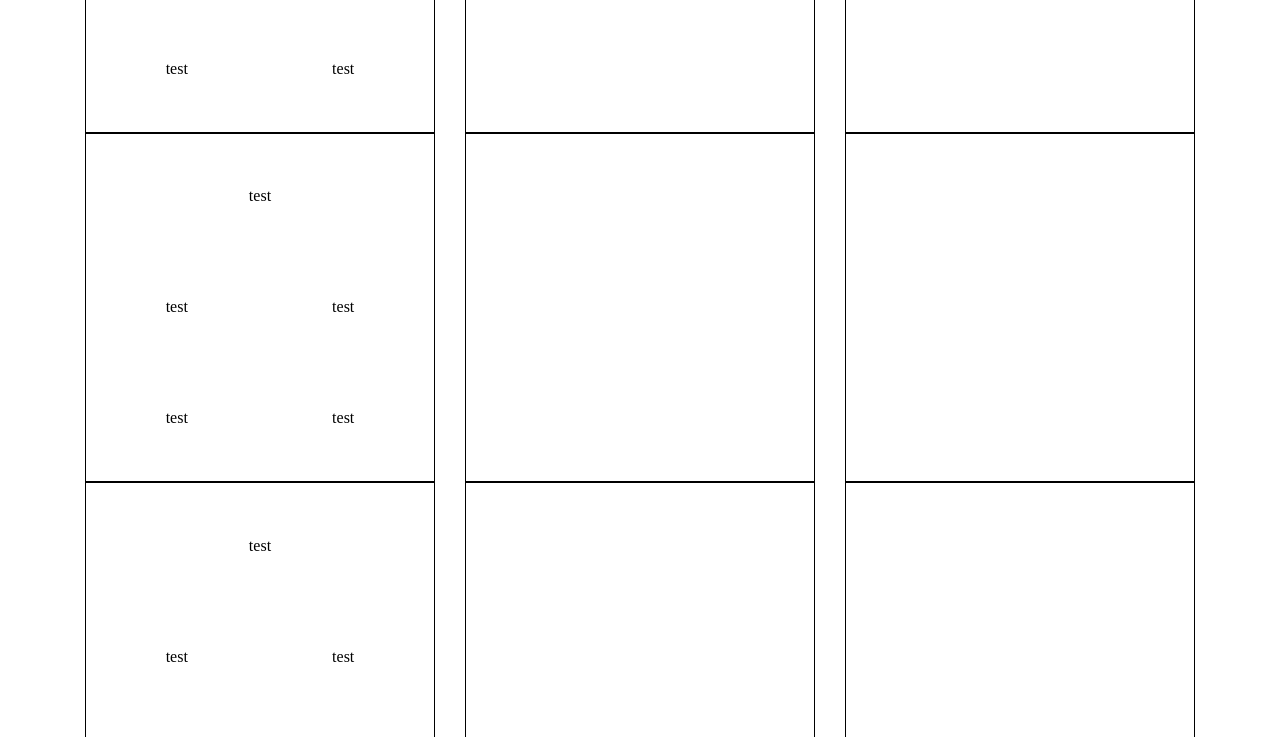
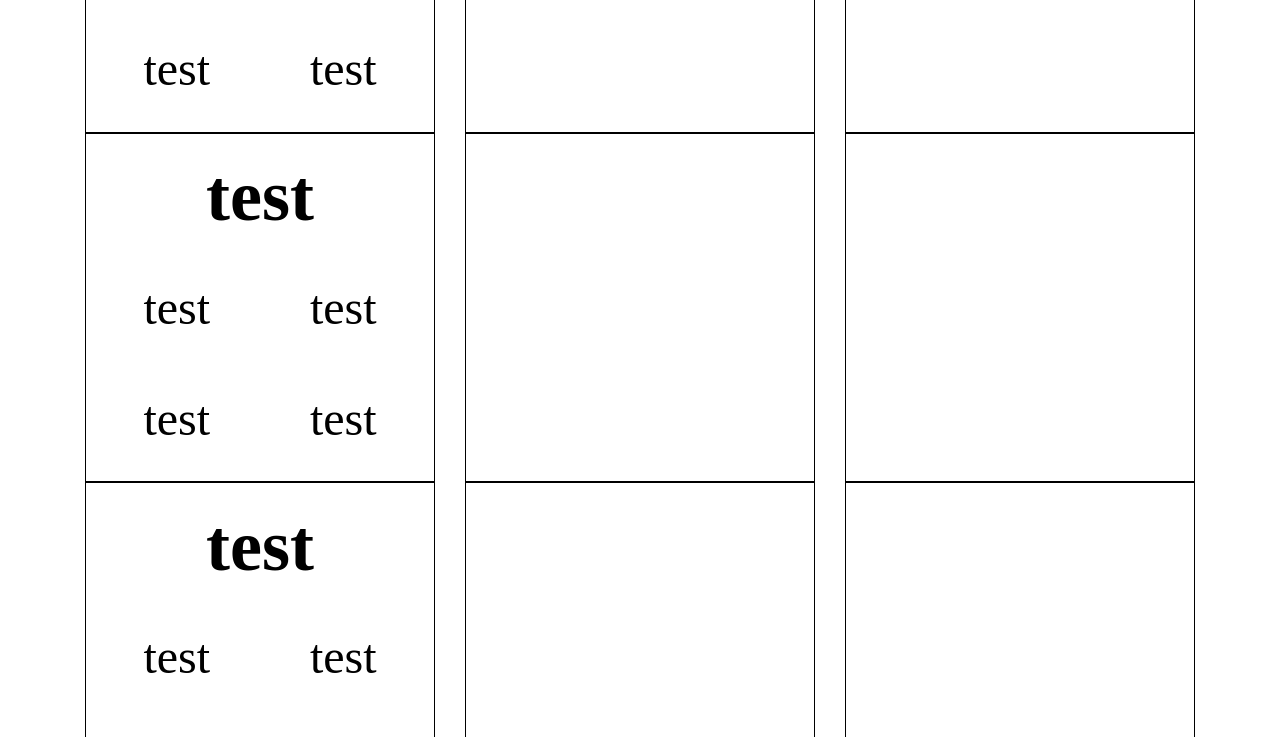
Before and after one commit to AywinK/labels, a plain HTML site: page index.html in a window 1280 px wide. Shown: the part 745-1482 px from the top of the page. Drawn offline with Linux system fonts and the light colour scheme.

Commit message:
adds label class font size styles

```diff
--- a/styles.css
+++ b/styles.css
@@ -57,11 +57,14 @@
         text-align: center;
         align-self: center;
         justify-self: center;
+        font-size: 48px;
     }
 }
 
 .partNumber {
     grid-area: partNumber;
+    font-weight: bold;
+    font-size: 72px;
 }
 
 .van {
```
